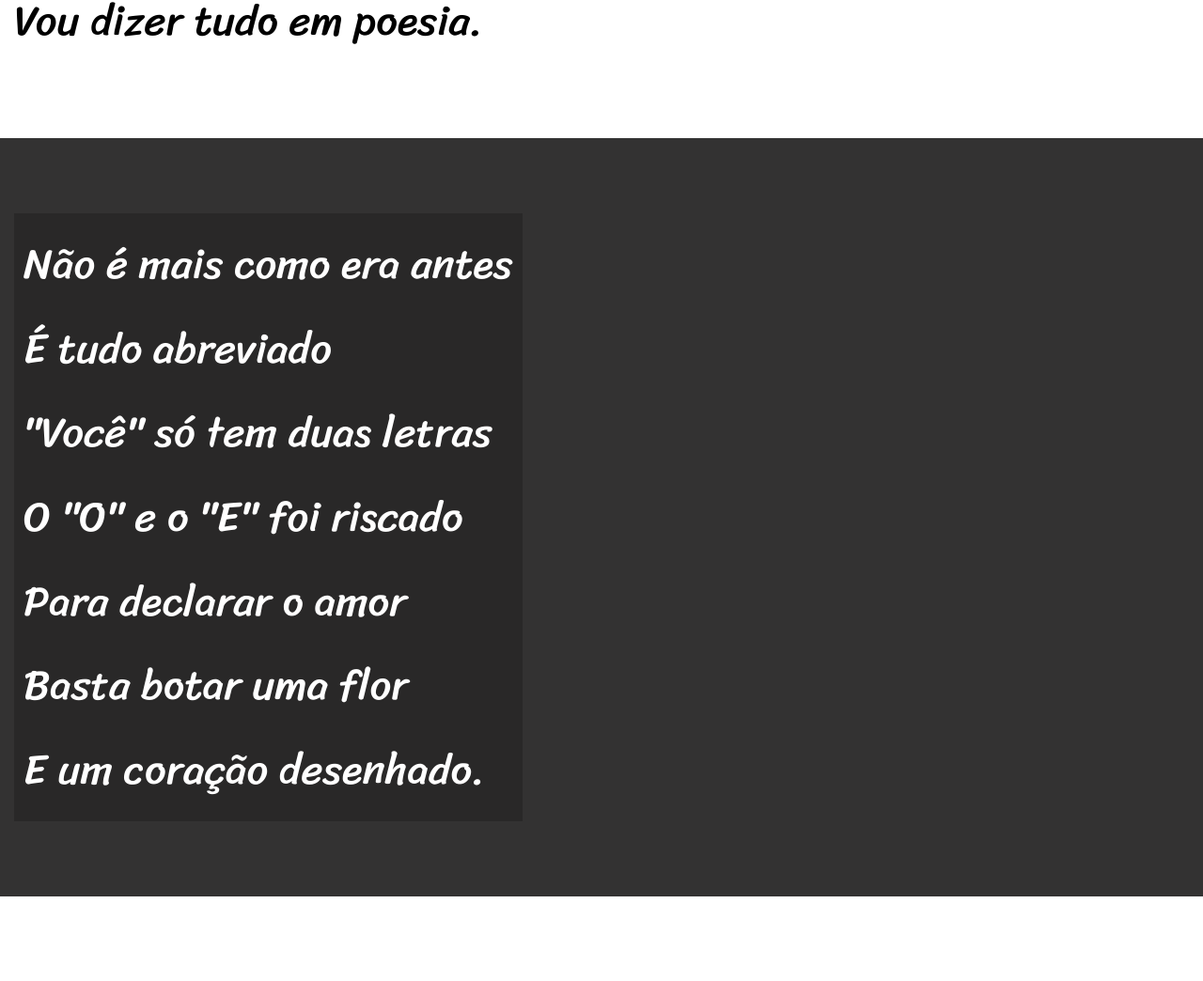
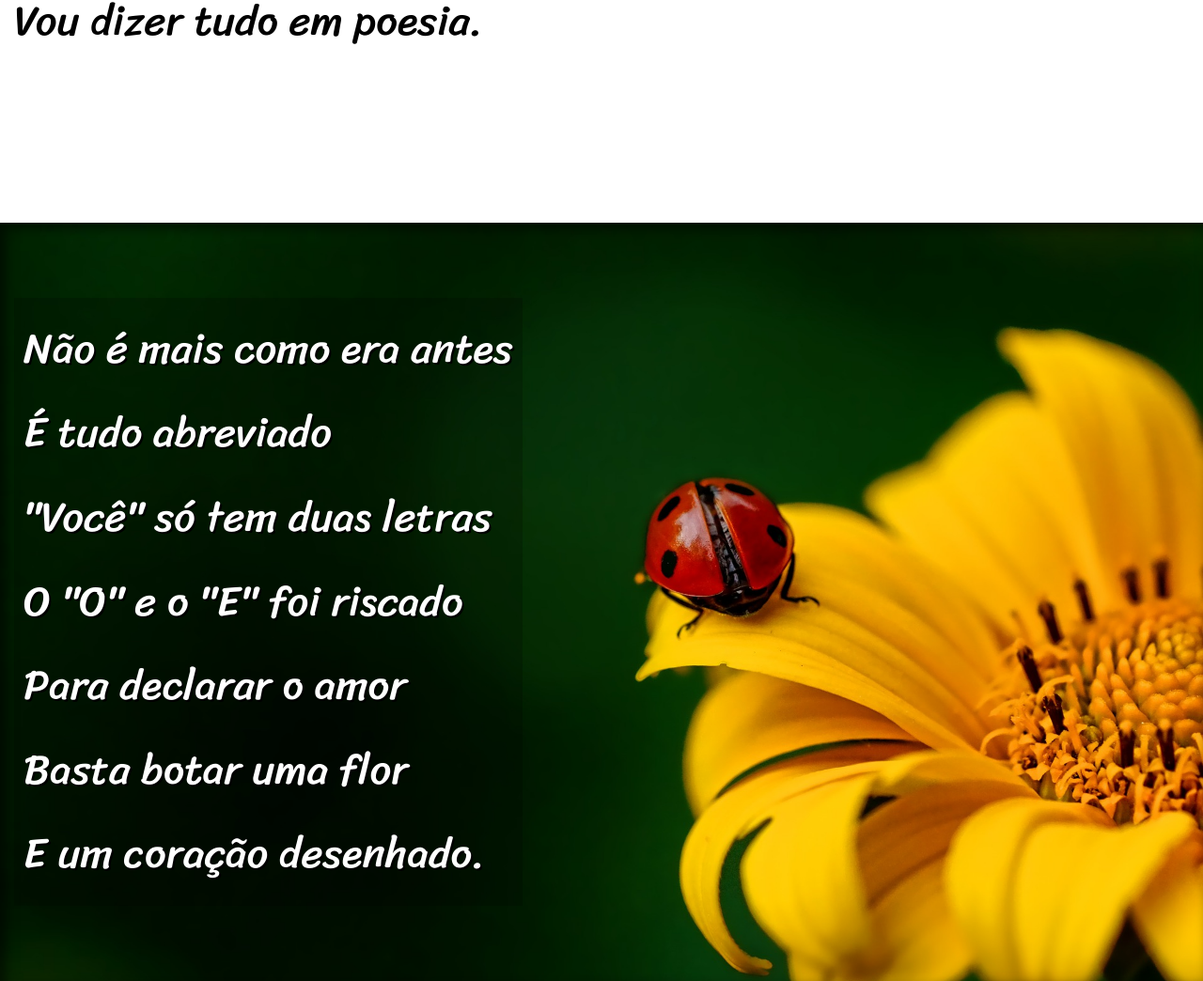
Before and after one commit to tarcisioemanoel15/html-css3aprendendoComGuanabara, a plain HTML site: page continuando/Cordel/01/index.html in a window 1280 px wide. Shown: the part 900-1944 px from the top of the page at 94% size. Drawn offline with Linux system fonts and the light colour scheme.

Commit message:
Adicionando imagens

```diff
--- a/continuando/Cordel/01/estilo/style.css
+++ b/continuando/Cordel/01/estilo/style.css
@@ -69,6 +69,9 @@ section {
   font-size: 3.5vw;
 }
 
+section>p {
+  padding-bottom: 2em;
+}
 
 section.normal {
   background-color: white;
@@ -78,19 +81,31 @@ section.normal {
 section.imagem {
   background-color: rgb(51, 50, 50);
   color: white;
-
+  box-shadow: inset 6px 6px 13px 0px rgba(0, 0, 0, 0.596);
+  background-size: cover;
+  background-attachment: fixed;
 }
 
 section.imagem>p {
   display: inline-block;
   padding: 10px;
   background-color: rgba(0, 0, 0, 0.199);
+  text-shadow: 2px 2px 0px black;
 
 
 }
 
 
+section.img01 {
+  background-image: url('../imagens/background001.jpg');
+  background-position: right center;
+}
 
+section.img02 {
+  background-image: url('../imagens/background002.jpg');
+  background-position: right center;
+
+}
 
 
 
--- a/continuando/Cordel/01/index.html
+++ b/continuando/Cordel/01/index.html
@@ -33,7 +33,7 @@
     </p>
   </section>
 
-  <section class="imagem">
+  <section class="imagem img01">
     <p>
 
       Não é mais como era antes <br>
@@ -70,7 +70,7 @@
     </p>
   </section>
 
-  <section class="imagem">
+  <section class="imagem img02">
     <p>
 
       Tenho saudade das cartas <br>
```
